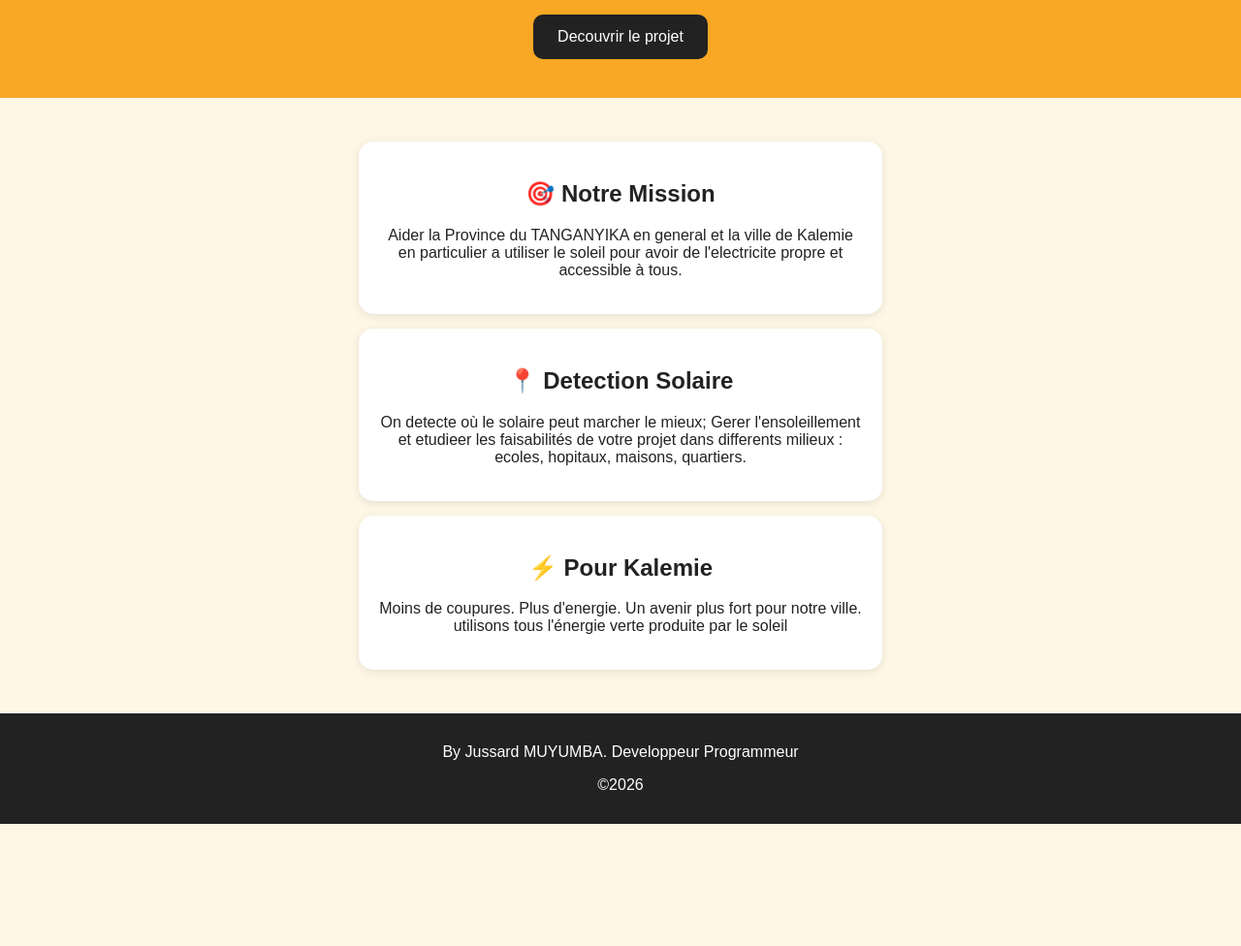
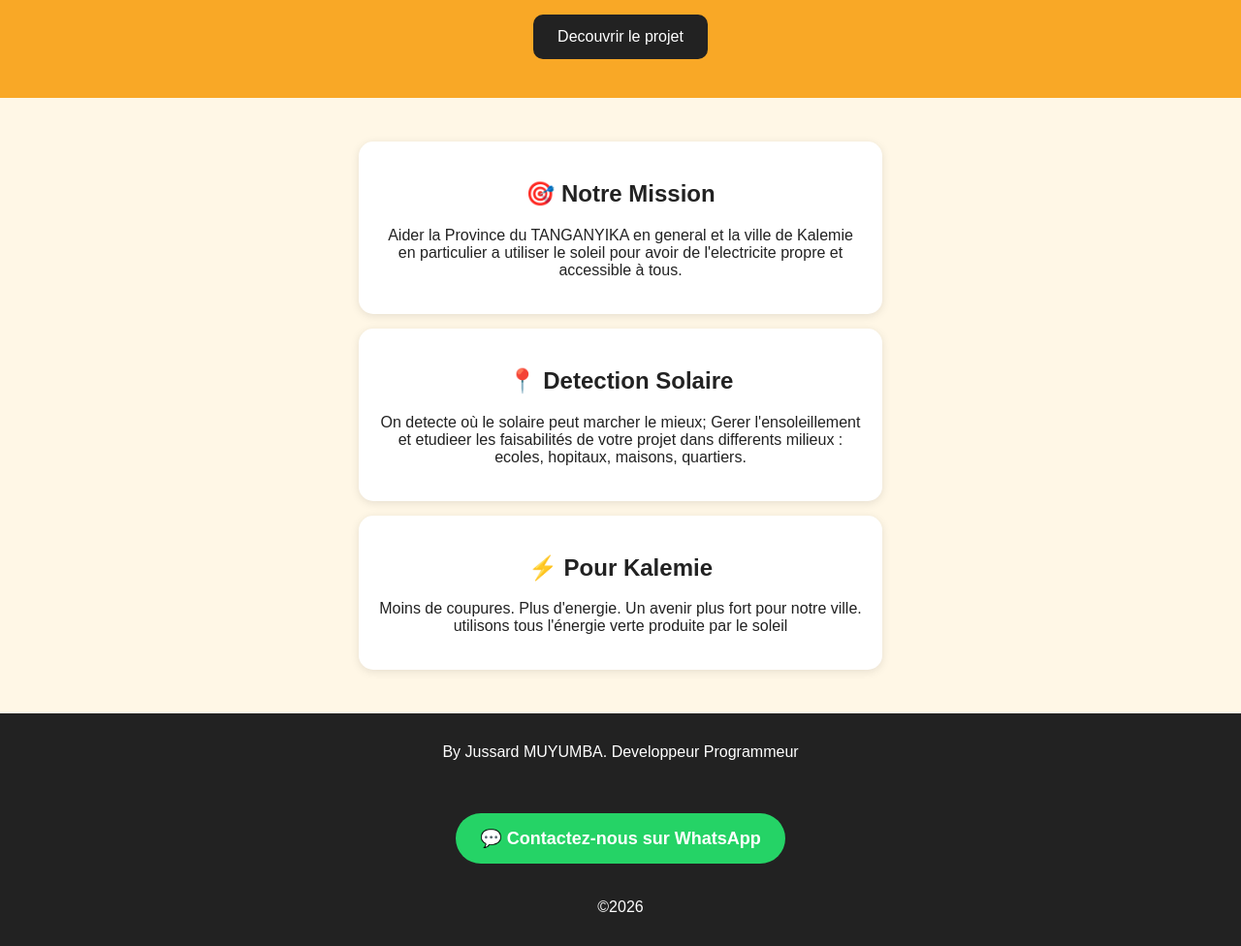
Before and after one commit to jussardmuyumba/Solar-Detect-Kalemie, a plain HTML site: page index.html in a window 1280 px wide. Shown: the part 126-1102 px from the top of the page at 97% size. Before the commit the page ends 976 px from the top, so only its background shows below. Drawn offline with Linux system fonts and the light colour scheme.

Commit message:
Add WhatsApp contact link to index.html
Added a WhatsApp contact link for inquiries.

```diff
--- a/index.html
+++ b/index.html
@@ -41,6 +41,11 @@ footer { background: #222; color: white; padding: 15px; }
 
 <footer>
 <p>By Jussard MUYUMBA. Developpeur Programmeur</p>
+  <br>
+<a href="https://wa.me/243816767297?text=Bonjour%20Jussard%2C%20je%20viens%20de%20voir%20votre%20site%20Solar%20Detect%20Kalemie%20et%20je%20veux%20une%20%C3%A9tude%20solaire."
+   style="display:inline-block; background-color:#25D366; color:white; padding:15px 25px; border-radius:50px; font-weight:bold; text-decoration:none; font-size:18px; margin:20px 0;">
+   💬 Contactez-nous sur WhatsApp
+</a>
 <p>©2026</p>
 </footer>
 
```
